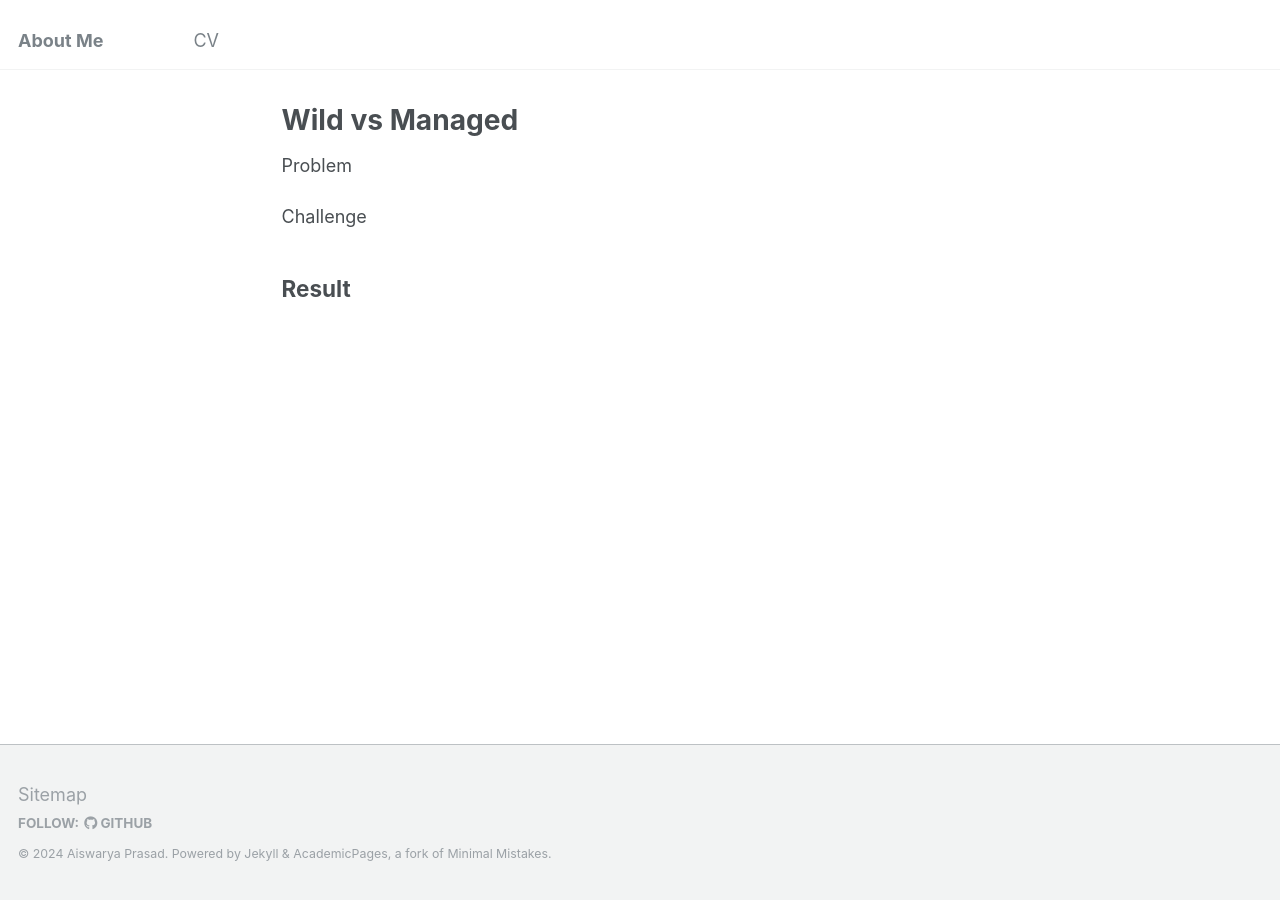
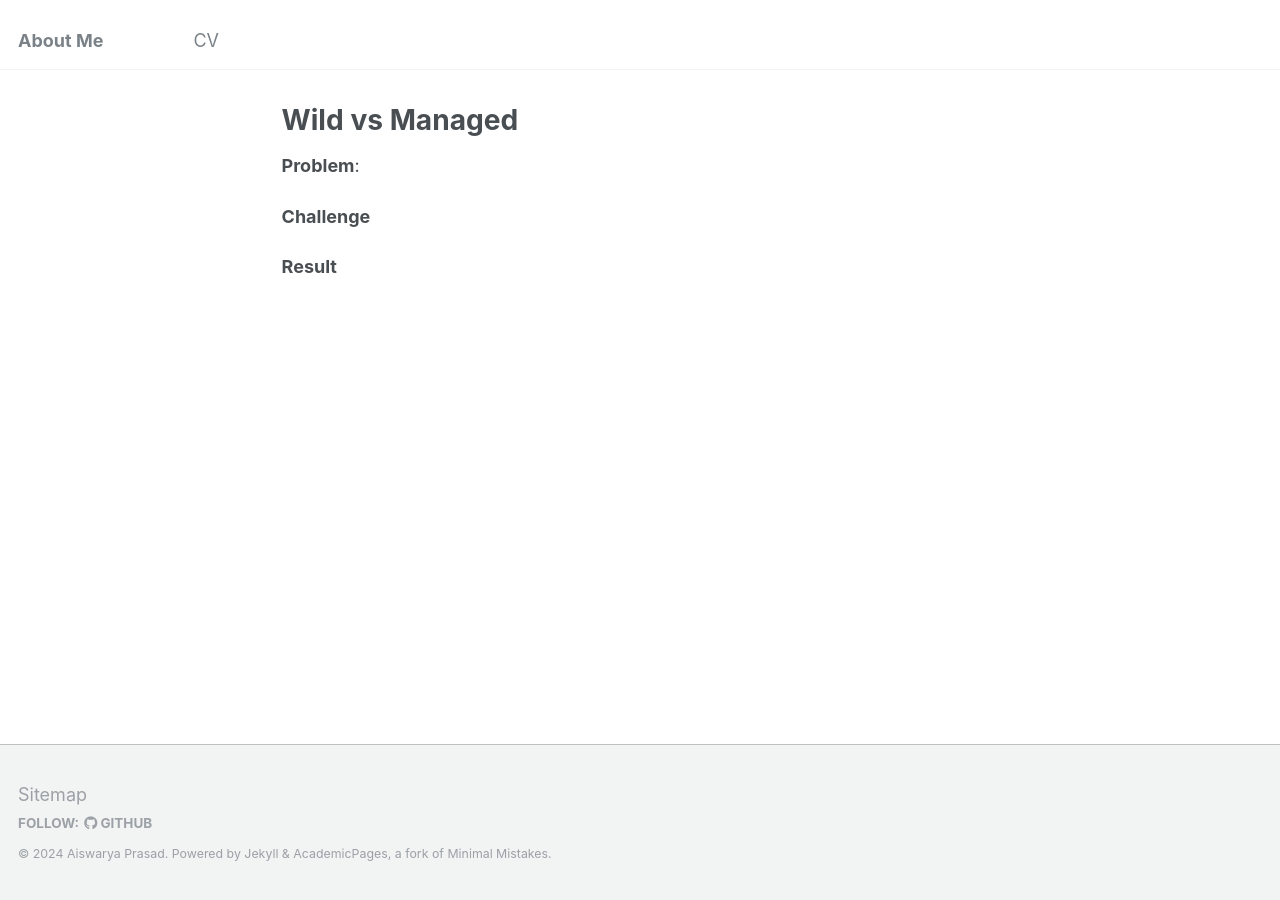
Before and after one commit to Aiswarya-prasad/aiswarya-prasad.github.io, a Jekyll site: the page built from _research/wild_vs_managed.md, in a window 1280 px wide. Built offline with Jekyll 4.4.1, drawn with Linux system fonts in a browser that asks for light colours.

Commit message:
Syntax change, squash commit later or just ignore.

```diff
--- a/_research/wild_vs_managed.md
+++ b/_research/wild_vs_managed.md
@@ -10,8 +10,8 @@ start_date: 2020-08-01
 end_date: 2024-10-01
 ---
 
-Problem
+**Problem**:
 
-Challenge
+**Challenge**
 
-## Result
+**Result**
```
